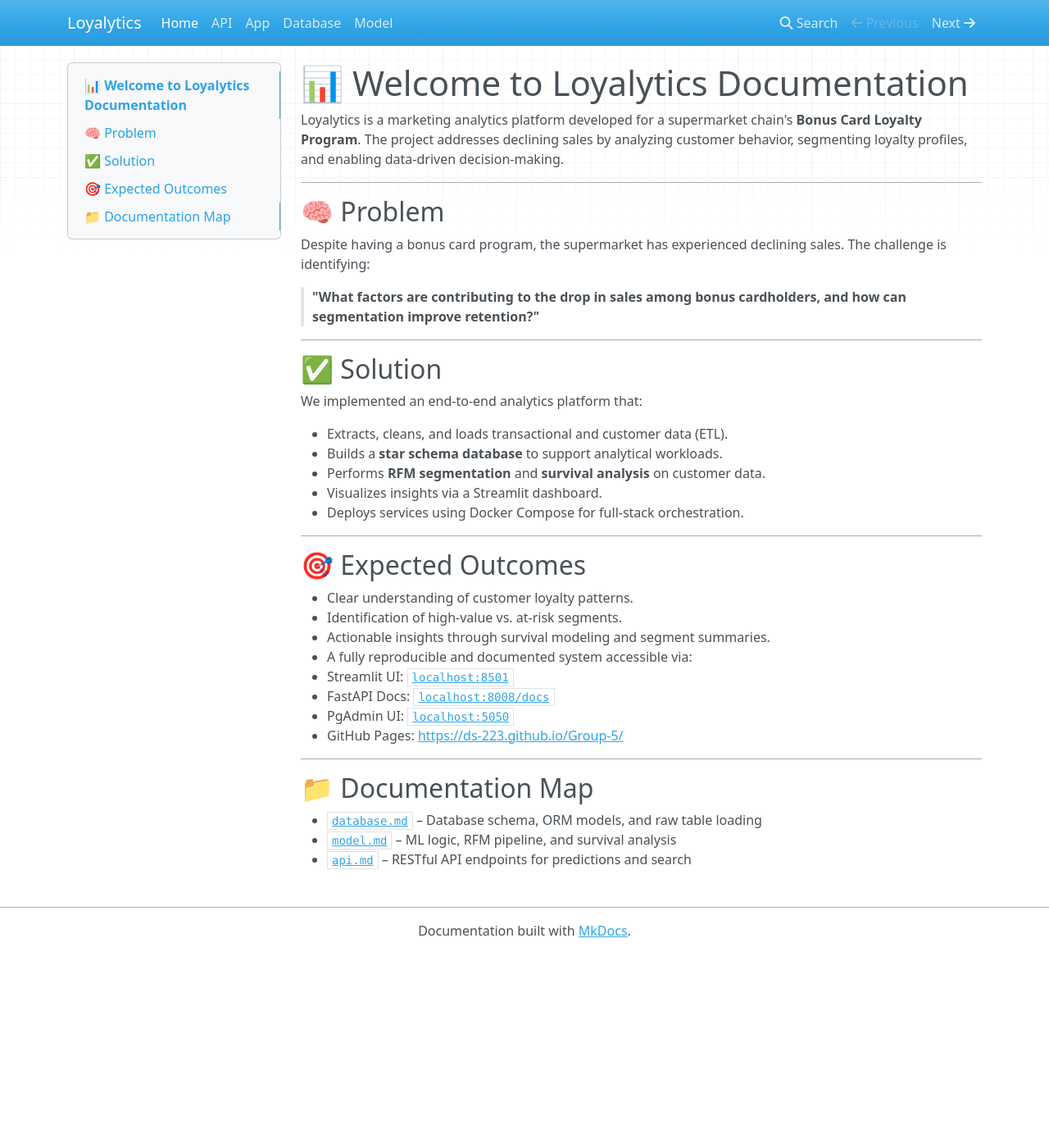
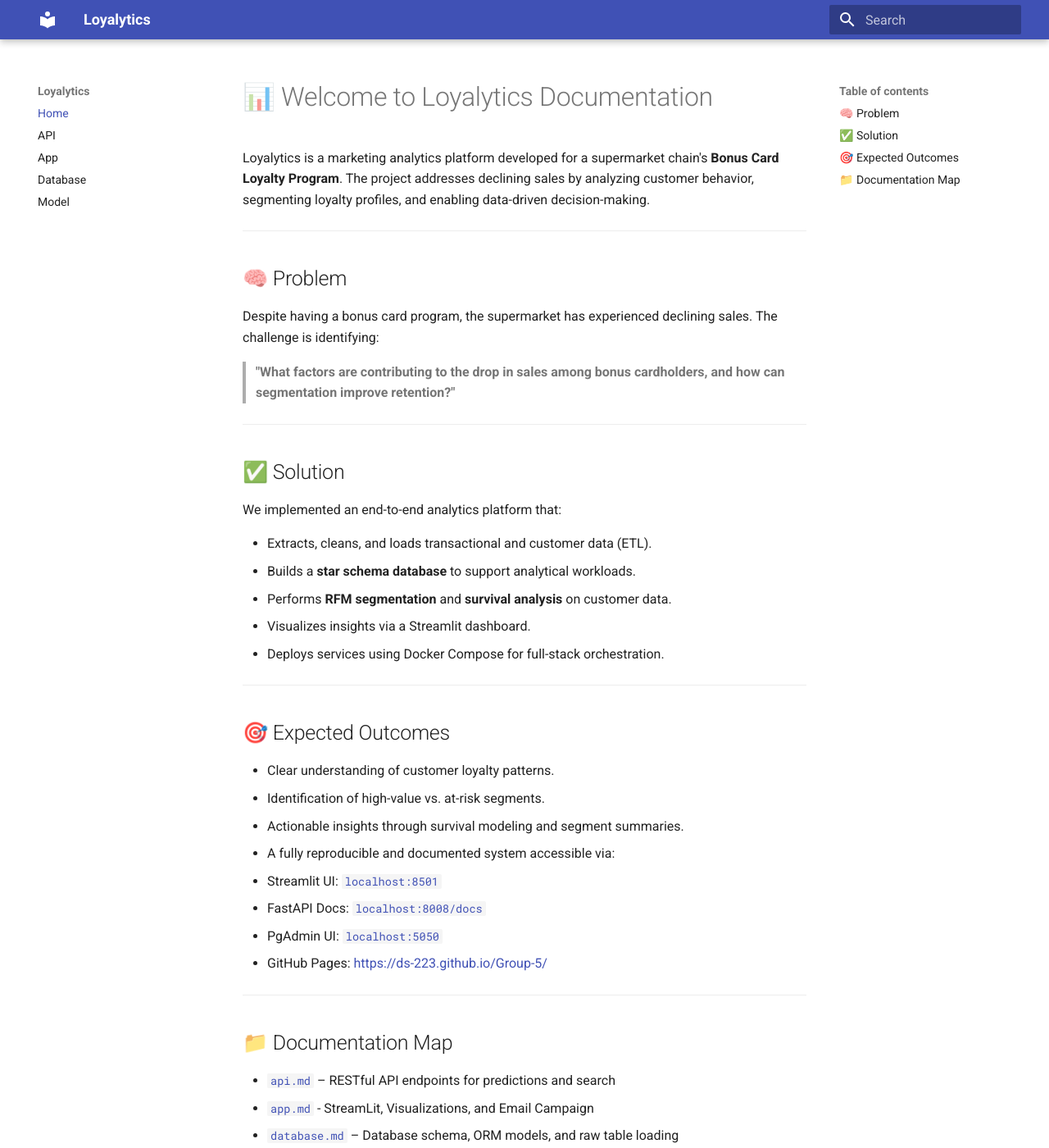
Before and after one commit to DS-223/Group-5, an MkDocs documentation site: the page built from docs/index.md, in a window 1280 px wide and 1400 px high. Shown: the whole window at 82% size. Built offline with MkDocs 1.6.1 and Material for MkDocs 9.7.7, drawn with Linux system fonts in a browser that asks for light colours; nearby versions of some CDN libraries; some of the changed text lies outside the part shown.

Commit message:
Changed the theme

```diff
--- a/docs/index.md
+++ b/docs/index.md
@@ -39,6 +39,7 @@
 
 ## 📁 Documentation Map
 
+- [`api.md`](api.md) – RESTful API endpoints for predictions and search
+- [`app.md`](app.md) - StreamLit, Visualizations, and Email Campaign
 - [`database.md`](database.md) – Database schema, ORM models, and raw table loading
 - [`model.md`](model.md) – ML logic, RFM pipeline, and survival analysis
-- [`api.md`](api.md) – RESTful API endpoints for predictions and search
--- a/mkdocs.yml
+++ b/mkdocs.yml
@@ -1,4 +1,19 @@
 site_name: Loyalytics
+theme:
+  name: material
+  palette:
+    scheme: default
+    toggle:
+      icon: material/toggle-switch
+      name: Switch to dark mode
+      pressed_name: Switch to light mode
+  features:
+    - navigation.instant
+    - navigation.expand
+    - navigation.sections
+    - navigation.top
+    - navigation.tracking
+
 nav:
   - Home: index.md
   - API: api.md
```
